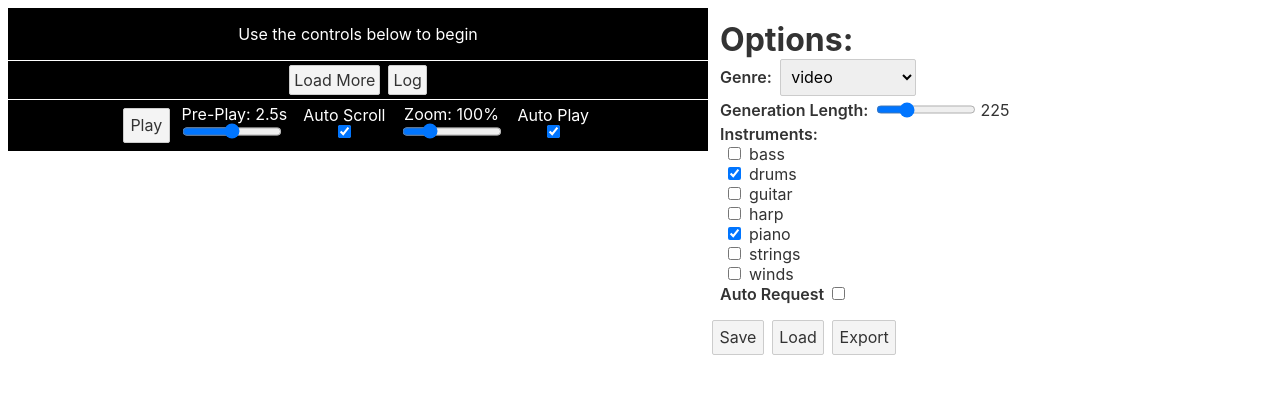
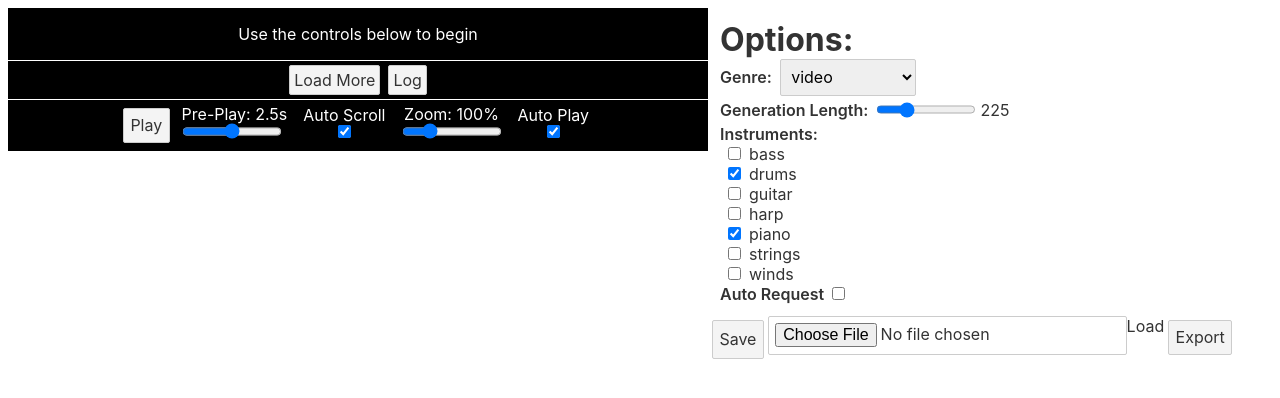
Before and after one commit to stevenwaterman/musetree, a Svelte app: page / in a window 1280 px wide. Shown: the top 398 px of the page. Built offline with nearby package versions, Linux system fonts and the light colour scheme; what retry-axios would draw is missing.

Commit message:
save and load

```diff
--- a/src/persistence/PersistenceOptions.svelte
+++ b/src/persistence/PersistenceOptions.svelte
@@ -1,13 +1,28 @@
 <script>
   import { downloadAudio } from "../broker.js";
-  import {selectedTrackStore, selectedTrackAudioStore, selectedTrackEncodingStore} from "../track/trackTree.js";
+  import {
+    trackTreeStore,
+    selectedTrackStore,
+    selectedTrackAudioStore,
+    selectedTrackEncodingStore
+  } from "../track/trackTree.js";
+  import download from "downloadjs";
 
-  function save() {}
+  function save() {
+    download(JSON.stringify($trackTreeStore), "save.json");
+  }
 
-  function load() {}
+  const reader = new FileReader();
+  reader.onload = event => {
+    trackTreeStore.set(JSON.parse(event.target.result));
+  };
+
+  function load(event) {
+    reader.readAsText(event.target.files[0]);
+  }
 
   function exportAudio(format) {
-      downloadAudio($selectedTrackEncodingStore, format, "export");
+    downloadAudio($selectedTrackEncodingStore, format, "export");
   }
 </script>
 
@@ -31,7 +46,8 @@
 
 <div class="container">
   <button on:click={save}>Save</button>
-  <button on:click={load}>Load</button>
+  <input type="file" accept="application/json" on:change={load} />
+  Load
   <div class="dropdown">
     <button class="dropbtn">Export</button>
     <div class="dropdown-content">
--- a/src/track/trackTree.js
+++ b/src/track/trackTree.js
@@ -13,6 +13,7 @@ function createTrackTreeStore() {
 
   return {
     subscribe,
+    set,
     reset: () => set(initial),
     addTracks: (path, tracks) =>
       update(state => addChildren(state, path, tracks)),
```
